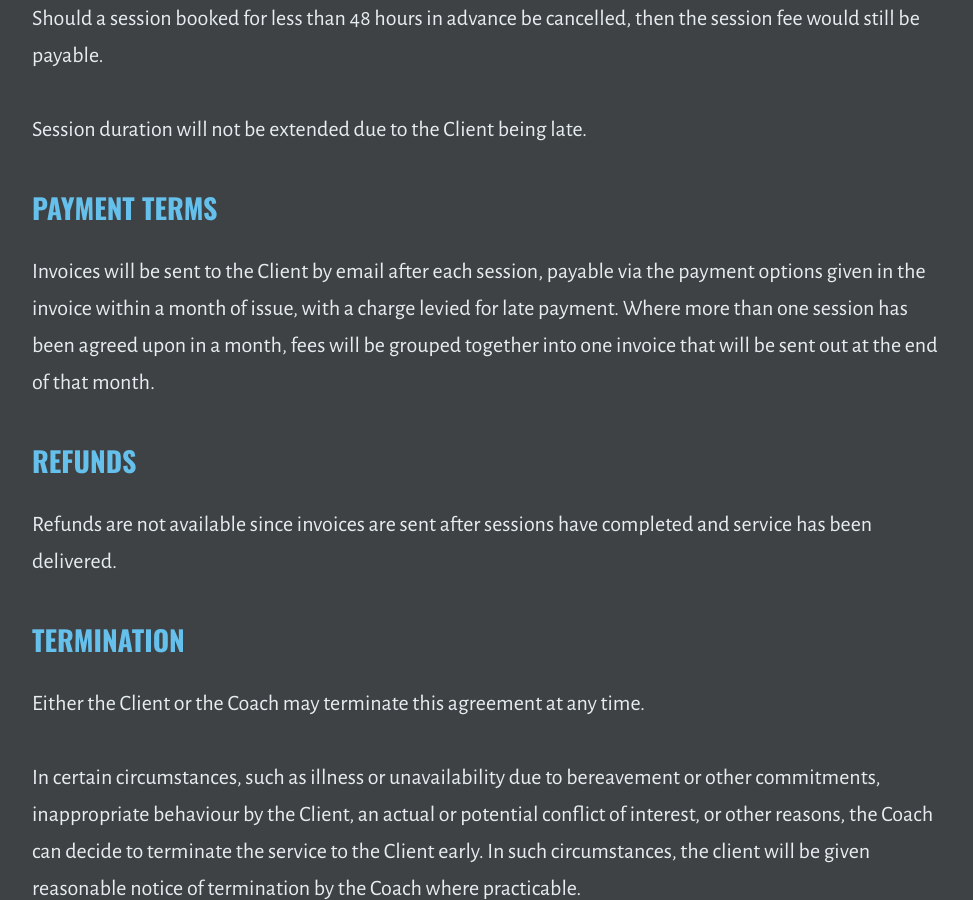
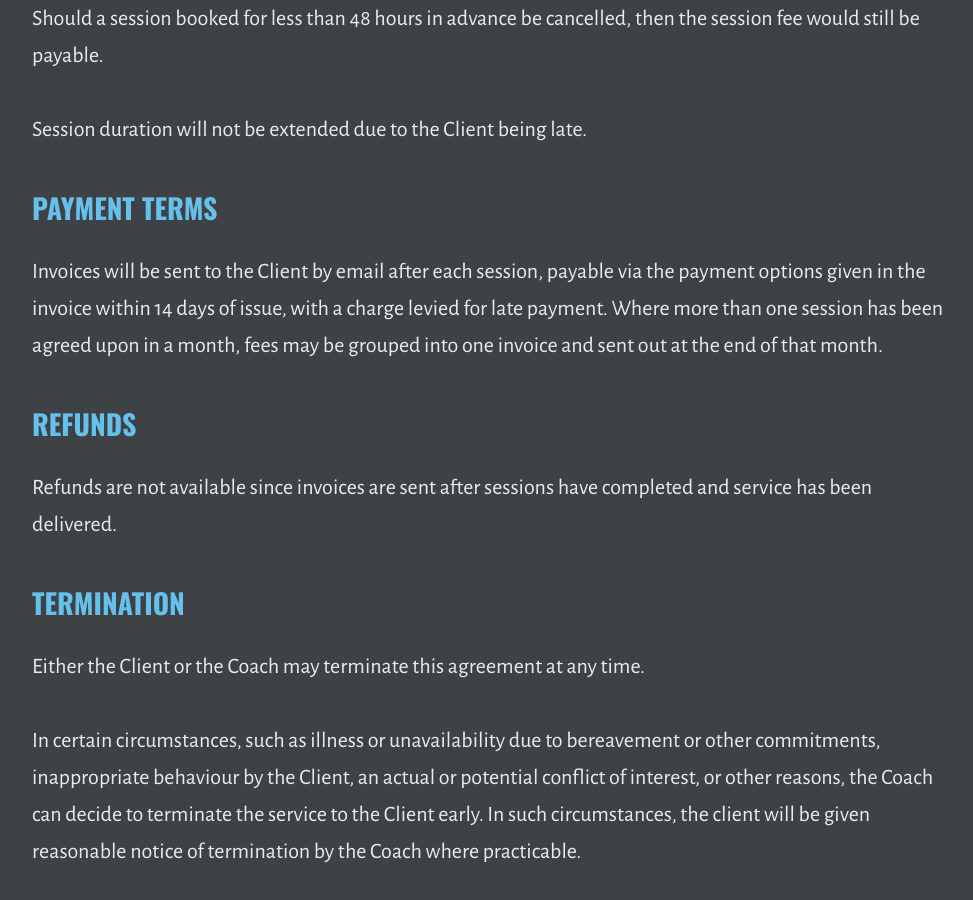
Before and after one commit to outragedpinkracoon/outragedpinkracoon.github.io, a Jekyll site: the page built from coaching-disclaimer-and-terms.md, in a window 1280 px wide and 900 px high, scrolled down 4980 px. Shown: the whole window, without its empty margins (149-1122 px from the left). Built offline with Jekyll 4.4.1, drawn with Linux system fonts in a browser that asks for light colours.

Commit message:
Changes invoice payment terms

```diff
--- a/coaching-disclaimer-and-terms.md
+++ b/coaching-disclaimer-and-terms.md
@@ -63,7 +63,7 @@ The Client agrees that it is the Client’s responsibility to notify the Coach b
 Session duration will not be extended due to the Client being late.
 
 ### Payment terms
-Invoices will be sent to the Client by email after each session, payable via the payment options given in the invoice within a month of issue, with a charge levied for late payment. Where more than one session has been agreed upon in a month, fees will be grouped together into one invoice that will be sent out at the end of that month.
+Invoices will be sent to the Client by email after each session, payable via the payment options given in the invoice within 14 days of issue, with a charge levied for late payment. Where more than one session has been agreed upon in a month, fees may be grouped into one invoice and sent out at the end of that month.
 
 ### Refunds
 Refunds are not available since invoices are sent after sessions have completed and service has been delivered.
```
